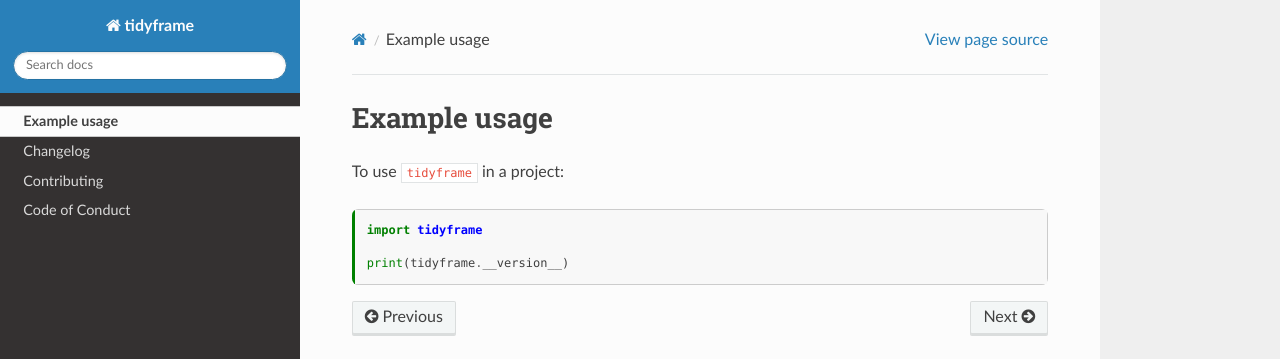
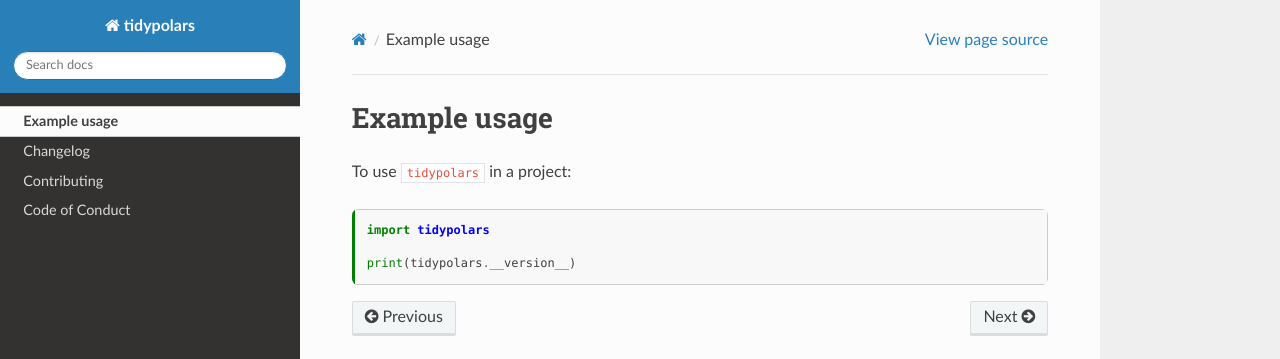
Before and after one commit to markfairbanks/tidypolars, a Sphinx documentation site: the page built from docs/example.ipynb, in a window 1280 px wide. Shown: the top 359 px of the page. Built offline with Sphinx 7.4.7 and the Read the Docs theme 2.0.0, drawn with Linux system fonts in a browser that asks for light colours; pages that are not in the unit, such as notebooks, are missing from menus.

Commit message:
Change name to tidypolars

```diff
--- a/docs/conf.py
+++ b/docs/conf.py
@@ -6,7 +6,7 @@
 
 # -- Project information -----------------------------------------------------
 
-project = u"tidyframe"
+project = u"tidypolars"
 copyright = u"2021, Mark Fairbanks"
 author = u"Mark Fairbanks"
 
```
Also changed, not shown: docs/example.ipynb, 3 other files.
